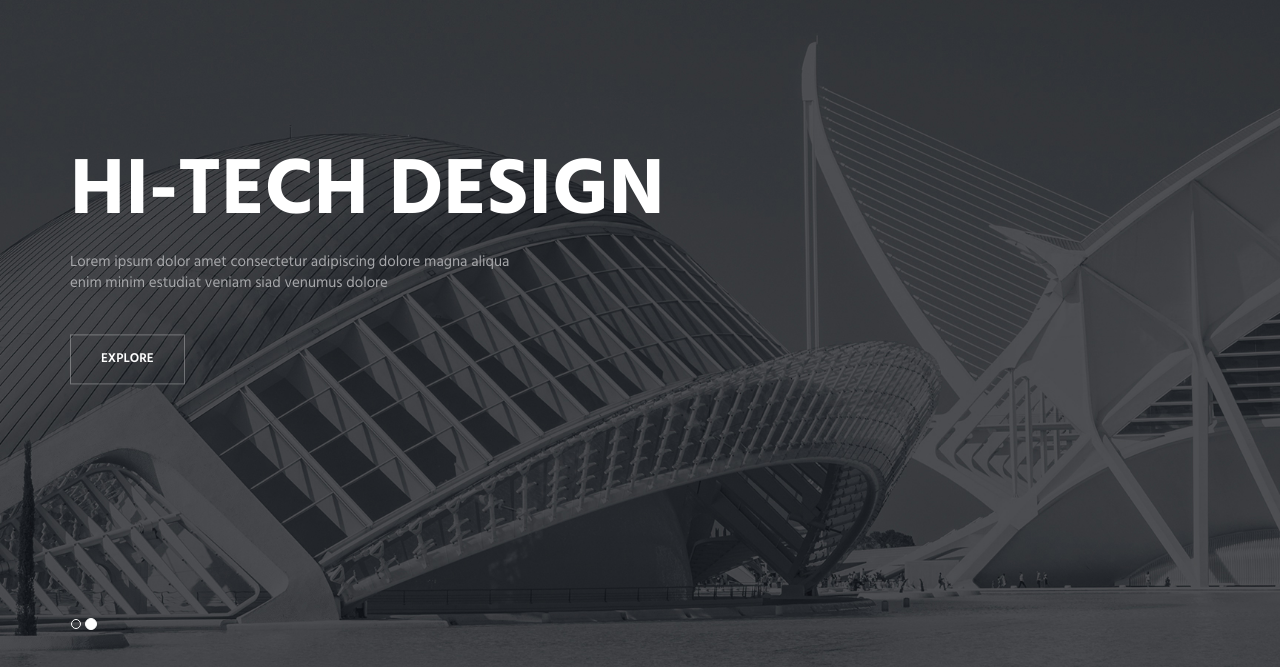
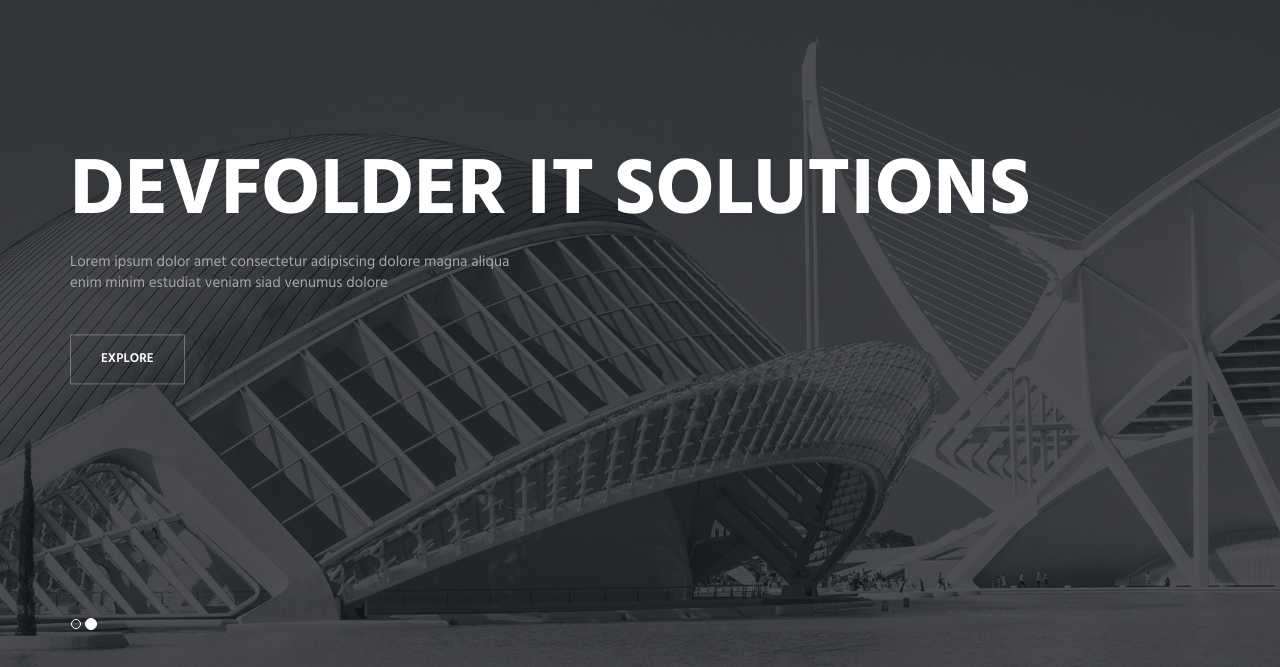
Before and after one commit to yeasinmahi/devfolder_website, a plain HTML site: page index.html in a window 1280 px wide. Shown: the part 133-800 px from the top of the page. Drawn offline with Linux system fonts and the light colour scheme.

```diff
--- a/index.html
+++ b/index.html
@@ -10,12 +10,11 @@
     Website:        http://www.keenthemes.com
     Premium:        Premium Metronic Admin Theme: http://themeforest.net/item/metronic-responsive-admin-dashboard-template/4021469?ref=keenthemes
 ================================== -->
-
 <html lang="en" class="no-js">
     <!-- BEGIN HEAD -->
     <head>
         <meta charset="utf-8"/>
-        <title>Metronic "Asentus" Frontend Freebie</title>
+        <title>DevFolder IT Solutions</title>
         <meta http-equiv="X-UA-Compatible" content="IE=edge">
         <meta content="width=device-width, initial-scale=1" name="viewport"/>
         <meta content="" name="description"/>
@@ -100,7 +99,7 @@
                     <div class="container">
                         <div class="carousel-centered">
                             <div class="margin-b-40">
-                                <h1 class="carousel-title">Hi-Tech Design</h1>
+                                <h1 class="carousel-title">DevFolder IT Solutions</h1>
                                 <p>Lorem ipsum dolor amet consectetur adipiscing dolore magna aliqua <br/> enim minim estudiat veniam siad venumus dolore</p>
                             </div>
                             <a href="#" class="btn-theme btn-theme-sm btn-white-brd text-uppercase">Explore</a>
@@ -112,7 +111,7 @@
                     <div class="container">
                         <div class="carousel-centered">
                             <div class="margin-b-40">
-                                <h2 class="carousel-title">Hi-Tech Design</h2>
+                                <h2 class="carousel-title">DevFolder IT Solutions</h2>
                                 <p>Lorem ipsum dolor amet consectetur adipiscing dolore magna aliqua <br/> enim minim estudiat veniam siad venumus dolore</p>
                             </div>
                             <a href="#" class="btn-theme btn-theme-sm btn-white-brd text-uppercase">Explore</a>
```
